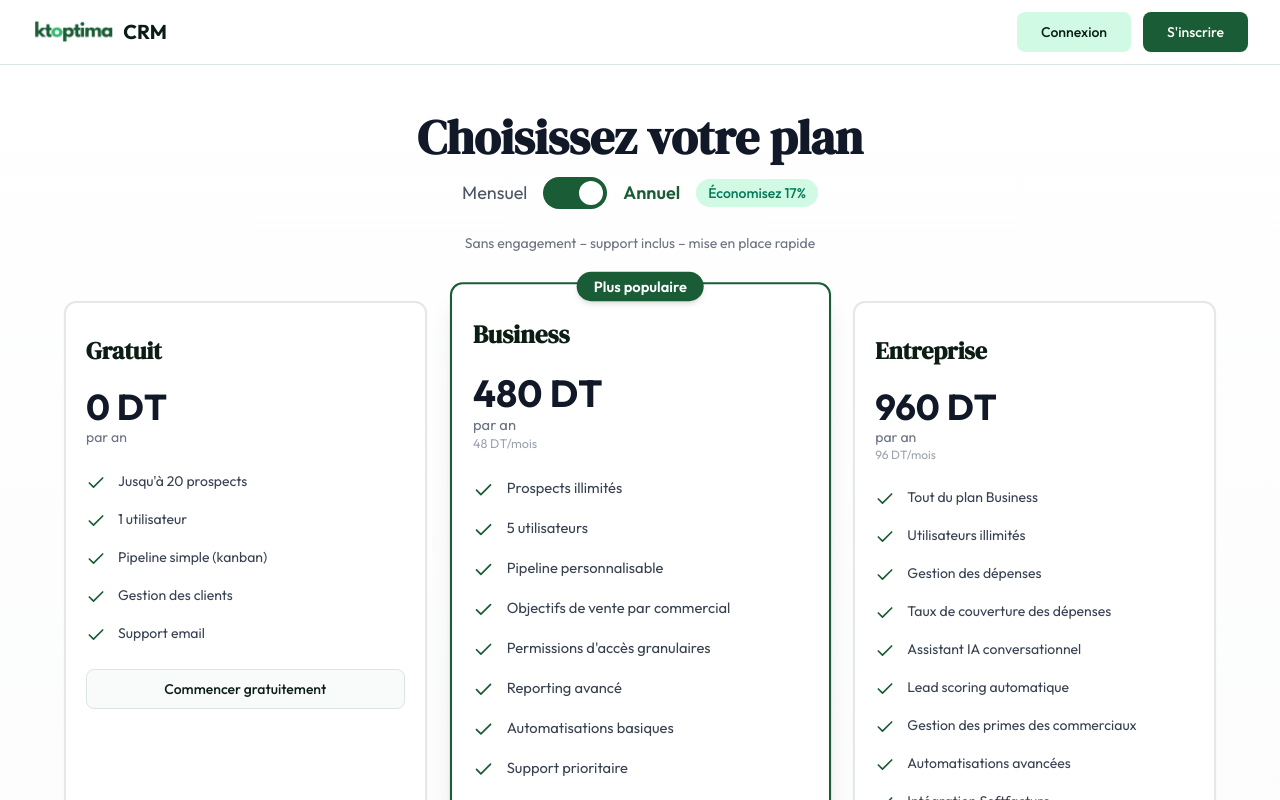
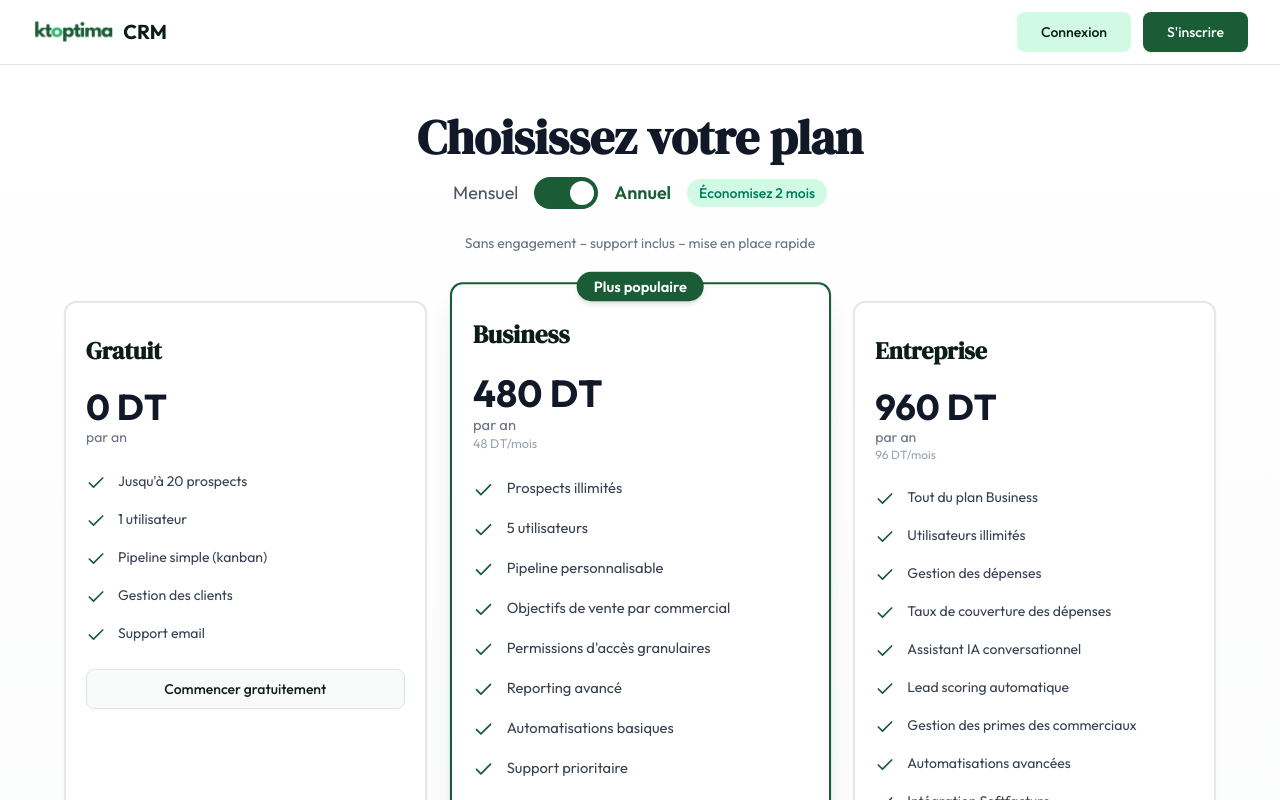
Before and after one commit to Kameltalbi/crm, a React (Vite) app in the folder frontend/: page /pricing in a window 1280 px wide. Shown: the top 800 px of the page. Built offline with nearby package versions, Linux system fonts and the light colour scheme.

Commit message:
fix: change savings badge from 17% to 2 months

```diff
--- a/frontend/src/pages/Pricing.tsx
+++ b/frontend/src/pages/Pricing.tsx
@@ -134,7 +134,7 @@ export function Pricing() {
               <span className={`text-lg ${isAnnual ? 'font-semibold text-leaf' : 'text-gray-600'}`}>Annuel</span>
               {isAnnual && (
                 <span className="text-sm bg-emerald-100 text-emerald-700 px-3 py-1 rounded-full font-medium">
-                  Économisez 17%
+                  Économisez 2 mois
                 </span>
               )}
             </div>
```
